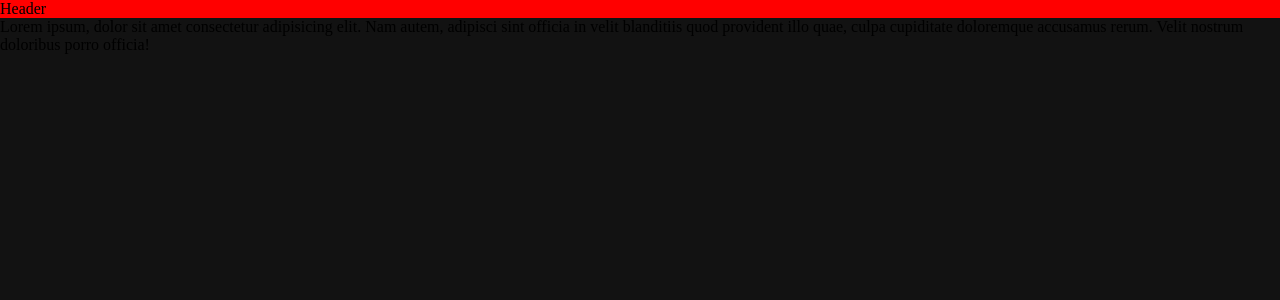
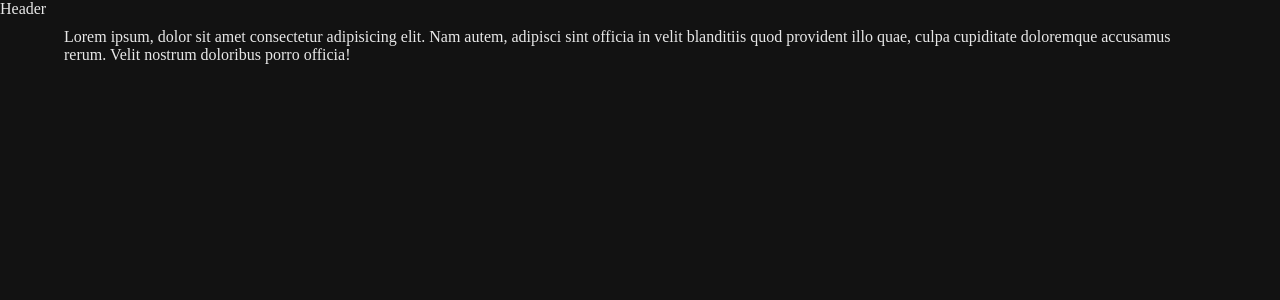
Before and after one commit to abhaykvincent/fine-web-app, a React (Create React App) app: page / in a window 1280 px wide. Shown: the top 300 px of the page. Built offline with nearby package versions, Linux system fonts and the light colour scheme; the HTML template or start-up script is replaced by a standard one.

Commit message:
App basic and common style #2

```diff
--- a/src/App.js
+++ b/src/App.js
@@ -1,7 +1,6 @@
 import React from 'react';
 import './css/App.scss';
 import $ from "jquery";
-
 import Header from "./components/Header";
 import Home from "./components/Home";
 import Footer from "./components/Footer";
@@ -16,7 +15,9 @@ class App extends React.Component{
     return (
       <div className="App">
         <Header/>
-        <Home/>
+        <div className="current-page grid-x">
+          <Home/>
+        </div>
         <Footer/>
       </div>
     );
--- a/src/components/Footer.js
+++ b/src/components/Footer.js
@@ -9,7 +9,7 @@ class Footer extends React.Component{
     );
   }
   componentDidMount(){
-    $("footer").css("background","red")
+    //$("footer").css("background","red")
   }
 }
 
--- a/src/components/Header.js
+++ b/src/components/Header.js
@@ -10,7 +10,7 @@ class Header extends React.Component{
     );
   }
   componentDidMount(){
-    $("header").css("background","red")
+    //$("header").css("background","red")
   }
 }
 
--- a/src/components/Home.js
+++ b/src/components/Home.js
@@ -12,7 +12,7 @@ class Home extends React.Component{
     );
   }
   componentDidMount(){
-    $("header").css("background","red")
+    //$("header").css("background","red")
   }
 }
 
--- a/src/css/App.scss
+++ b/src/css/App.scss
@@ -2,5 +2,16 @@
 body{
     margin: 0;
     padding: 0;
-    background-color: $dark-color;
+    color: $white-8;
+    background-color: $dark;
+    header{
+        background-color: $dark;
+    }
+    .current-page{
+        min-height: 100vh;
+        padding: 10px 5vw;
+    }
+    footer{
+        background-color: $dark;
+    }
 }
--- a/src/css/variables/_color.scss
+++ b/src/css/variables/_color.scss
@@ -1 +1,10 @@
-$dark-color : #121212
+$dark : #121212;
+$yellow : #f9d74c;
+$yellow-dark : #fafe5a;
+$blue : #202b74;
+
+$white : white;
+$white-8 : rgba(255, 255, 255, 0.9);
+$white-6 : rgba(255, 255, 255, 0.9);
+$white-4 : rgba(255, 255, 255, 0.9);
+$white-2 : rgba(255, 255, 255, 0.9);
```
